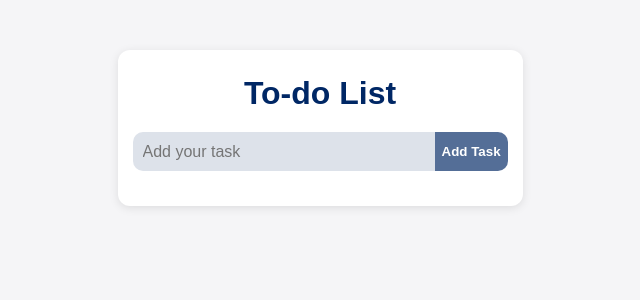
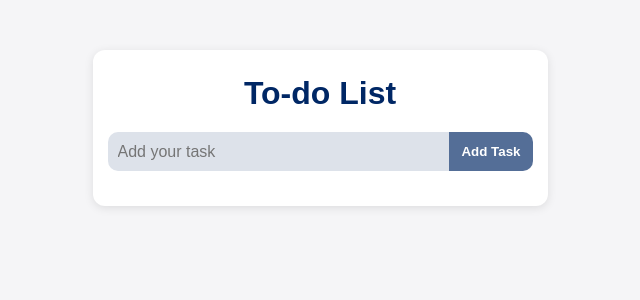
Before and after one commit to SushilKumar567/7-todo-list-app, a React (Vite) app: page / in a window 1280 px wide. Shown: the top 300 px of the page, without its empty margins (320-960 px from the left). Built offline with nearby package versions, Linux system fonts and the light colour scheme.

Commit message:
files were updated

```diff
--- a/src/App.css
+++ b/src/App.css
@@ -1,5 +1,5 @@
 .app {
-  width: 375px;
+  width: 425px;
   margin: 50px auto;
   background: #fff;
   padding: 15px;
--- a/src/App.jsx
+++ b/src/App.jsx
@@ -1,4 +1,5 @@
 import "./App.css";
+import "./Media.css";
 import React, { useState } from "react";
 
 const App = () => {
--- /dev/null
+++ b/src/Media.css
@@ -0,0 +1,5 @@
+@media (max-width: 750px) {
+  .app {
+    width: 375px;
+  }
+}
```
